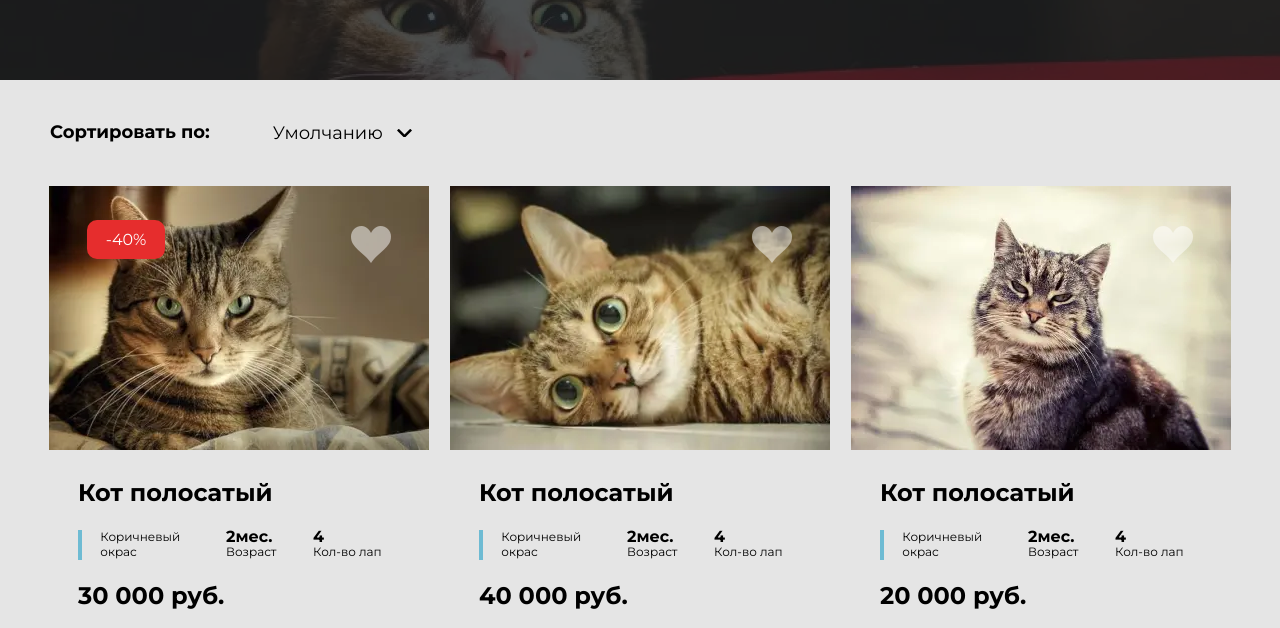
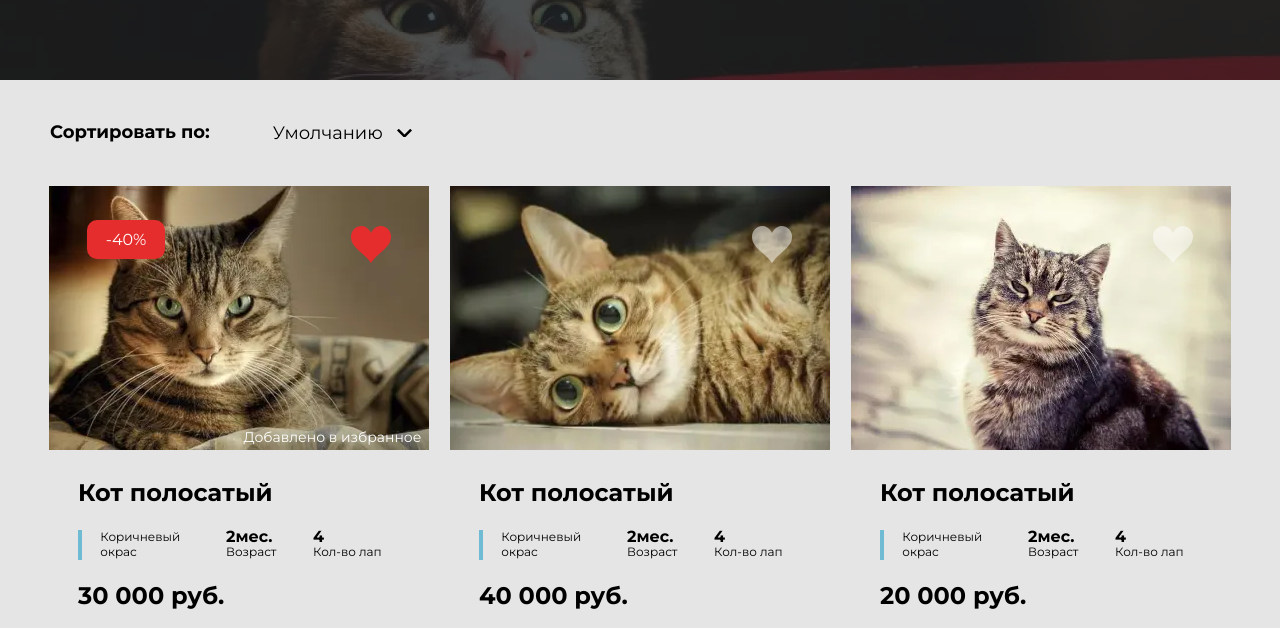
Before and after one commit to Makona79/Cat-Magazine, a plain HTML site: page index.html in a window 1280 px wide. Both pictures are taken after a click on the element 371 px from the left and 416 px from the top of the page. Shown: the part 172-800 px from the top of the page. Drawn offline with Linux system fonts and the light colour scheme; files whose address does not match are found by name.

Commit message:
add favorite

```diff
--- a/css/style.css
+++ b/css/style.css
@@ -964,7 +964,29 @@ textarea {
 }
 
 .card__favorite._active {
+  color: #e62d2d;
+}
+
+.card__favorite._active + .card__message {
+  opacity: 1;
+  visibility: visible;
+}
+
+.card__message {
+  position: absolute;
+  opacity: 0;
+  visibility: hidden;
+  top: 47%;
+  right: 2%;
+  font-size: 14px;
   color: #fff;
+  z-index: 1;
+  transition: all 0.5s ease 0s;
+}
+
+.card__message._active {
+  opacity: 1;
+  visibility: visible;
 }
 
 .card__image {
--- a/index.html
+++ b/index.html
@@ -71,6 +71,7 @@
 							<article class="products__card card">
 								<div class="card__discount"><span>-40%</span></div>
 								<div class="card__favorite _icon-heart"></div>
+								<div class="card__message">Добавлено в избранное</div>
 								<div class="card__image"><picture><source srcset="img/product/card1.webp" type="image/webp"><img src="img/product/card1.jpg" alt="Cat"></picture></div>
 								<div class="card__textBlock">
 									<h2 class="card__title">Кот полосатый</h2>
@@ -91,6 +92,7 @@
 							<article class="products__card card">
 								<!-- <div class="card__discount"><span>-40%</span></div> -->
 								<div class="card__favorite _icon-heart"></div>
+								<div class="card__message">Добавлено в избранное</div>
 								<div class="card__image"><picture><source srcset="img/product/card2.webp" type="image/webp"><img src="img/product/card2.jpg" alt="Cat"></picture></div>
 								<div class="card__textBlock">
 									<h2 class="card__title">Кот полосатый</h2>
@@ -105,12 +107,13 @@
 									<span>Купить</span>
 								</a> -->
 								<a href="#" class="card__button card__sold">
-									<span>Продан</span>
+									<span">Продан</span>
 								</a>
 							</article>
 							<article class="products__card card">
 								<!-- <div class="card__discount"><span>-40%</span></div> -->
 								<div class="card__favorite _icon-heart"></div>
+								<div class="card__message">Добавлено в избранное</div>
 								<div class="card__image"><picture><source srcset="img/product/card3.webp" type="image/webp"><img src="img/product/card3.jpg" alt="Cat"></picture></div>
 								<div class="card__textBlock">
 									<h2 class="card__title">Кот полосатый</h2>
@@ -131,6 +134,7 @@
 							<article class="products__card card">
 								<!-- <div class="card__discount"><span>-40%</span></div> -->
 								<div class="card__favorite _icon-heart"></div>
+								<div class="card__message">Добавлено в избранное</div>
 								<div class="card__image"><picture><source srcset="img/product/card1.webp" type="image/webp"><img src="img/product/card1.jpg" alt="Cat"></picture></div>
 								<div class="card__textBlock">
 									<h2 class="card__title">Кот полосатый</h2>
@@ -151,6 +155,7 @@
 							<article class="products__card card">
 								<div class="card__discount"><span>-40%</span></div>
 								<div class="card__favorite _icon-heart"></div>
+								<div class="card__message">Добавлено в избранное</div>
 								<div class="card__image"><picture><source srcset="img/product/card3.webp" type="image/webp"><img src="img/product/card3.jpg" alt="Cat"></picture></div>
 								<div class="card__textBlock">
 									<h2 class="card__title">Кот полосатый</h2>
@@ -171,6 +176,7 @@
 							<article class="products__card card">
 								<!-- <div class="card__discount"><span>-40%</span></div> -->
 								<div class="card__favorite _icon-heart"></div>
+								<div class="card__message">Добавлено в избранное</div>
 								<div class="card__image"><picture><source srcset="img/product/card2.webp" type="image/webp"><img src="img/product/card2.jpg" alt="Cat"></picture></div>
 								<div class="card__textBlock">
 									<h2 class="card__title">Кот полосатый</h2>
--- a/js/app.js
+++ b/js/app.js
@@ -1168,3 +1168,14 @@ animate({
 			Element.prototype.msMatchesSelector;
 	}
 })();
+const navLine = document.querySelectorAll('.card__message'),
+	navItem = document.querySelectorAll('.card__favorite');
+console.log(navLine)
+
+
+navItem.forEach(el => {
+	el.addEventListener('click', (e) => {
+		e.currentTarget.classList.toggle("_active");
+	});
+
+});
```
Also changed, not shown: css/style.min.css, js/app.min.js.
